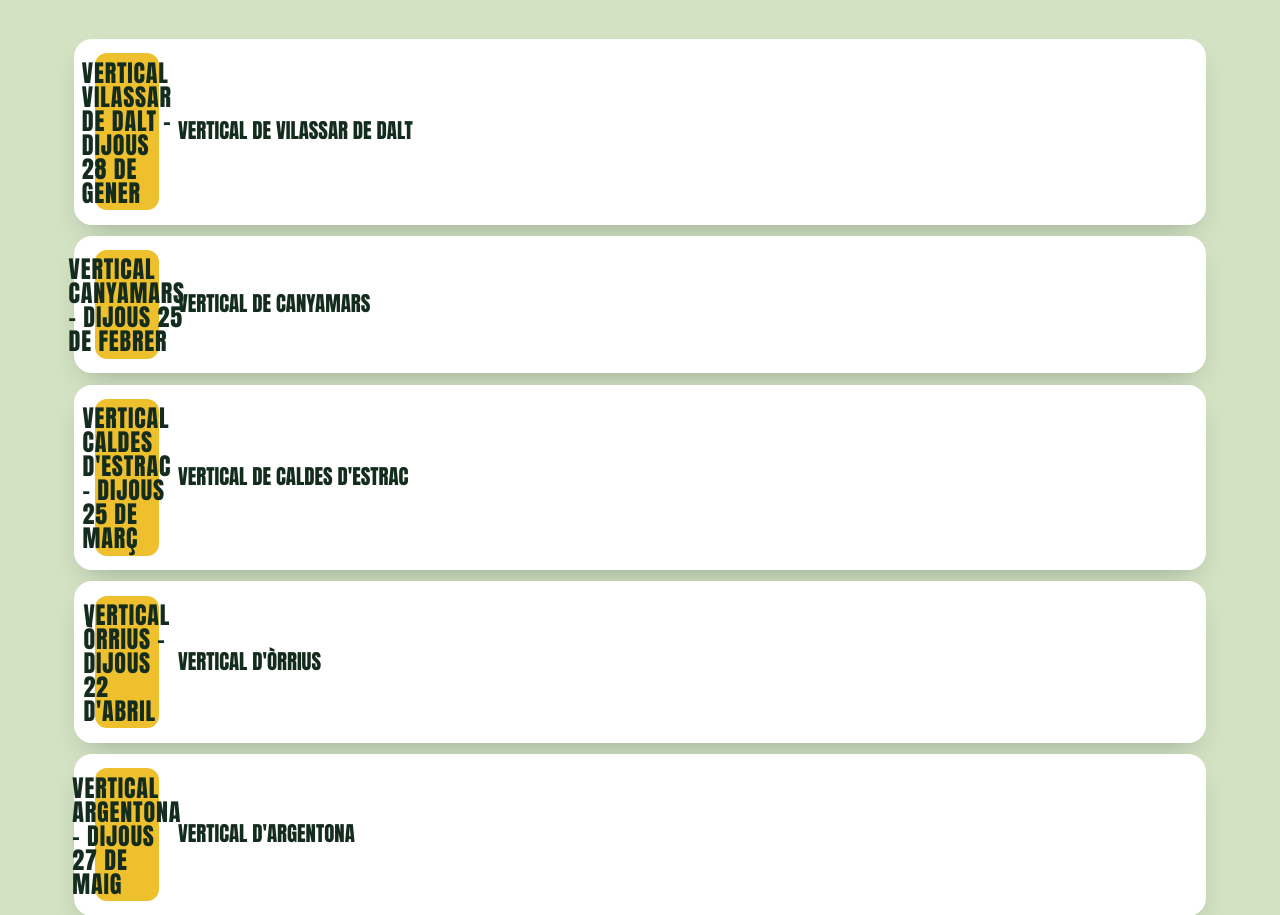
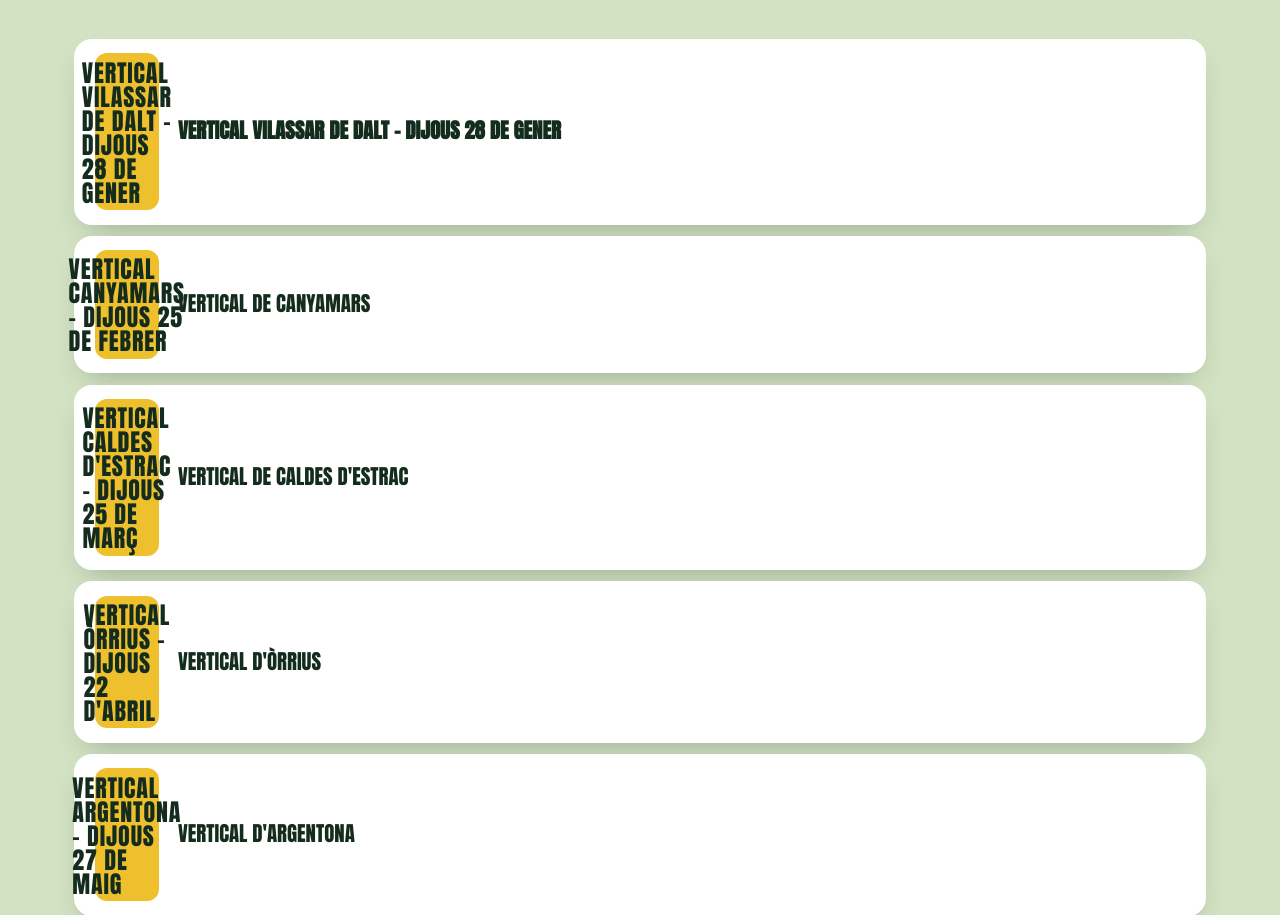
Before and after one commit to arnaucarbonell/viulamuntanya, a plain HTML site: page verticals.html in a window 1280 px wide. Shown: the part 804-1719 px from the top of the page. Drawn offline with Linux system fonts and the light colour scheme.

Commit message:
Update verticals.html

```diff
--- a/verticals.html
+++ b/verticals.html
@@ -74,7 +74,7 @@
       <ol class="calendar">
         <li class="calendar__row reveal">
           <span class="calendar__date"><b>Vertical Vilassar de dalt - Dijous 28 de gener</b></span>
-          <a class="calendar__name" href="#vilassar-de-dalt">Vertical de Vilassar de Dalt</a>
+          <a class="calendar__name" href="#vilassar-de-dalt"><b>Vertical Vilassar de dalt - Dijous 28 de gener</b></a>
         </li>
         <li class="calendar__row reveal">
           <span class="calendar__date"><b>Vertical Canyamars - Dijous 25 de febrer</b></span>
```
